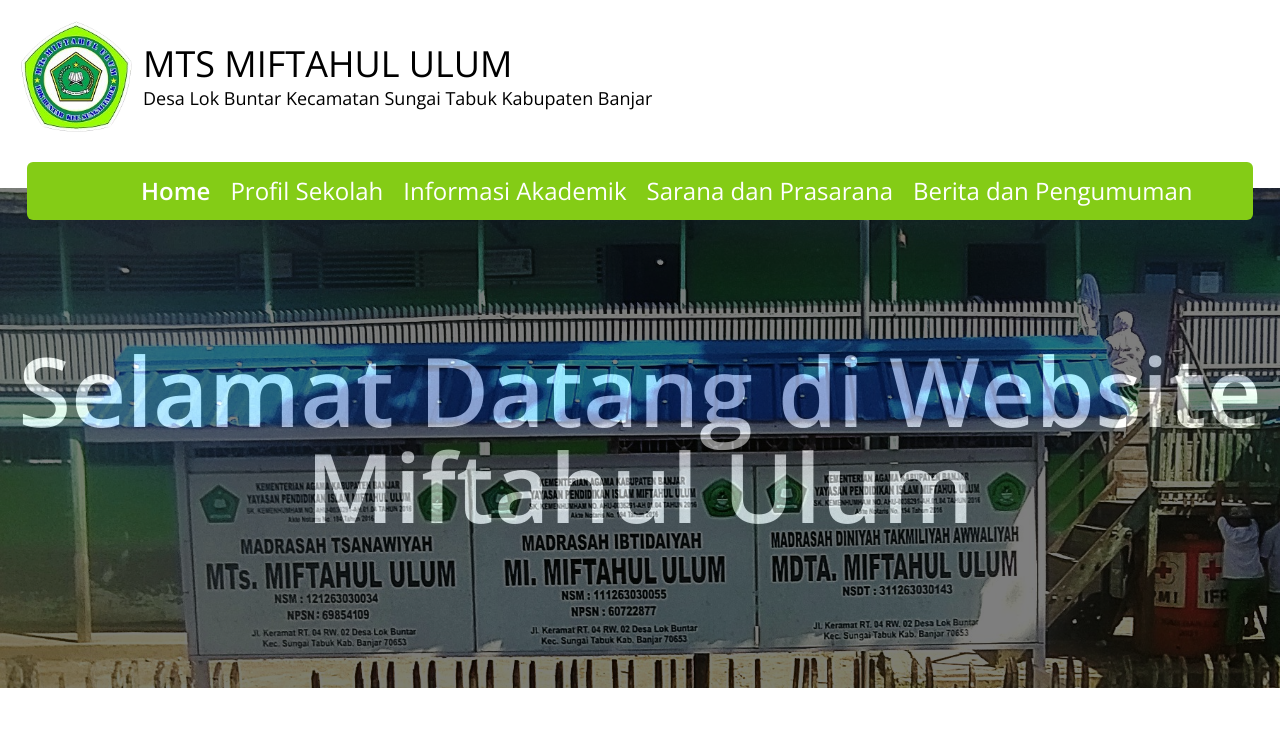
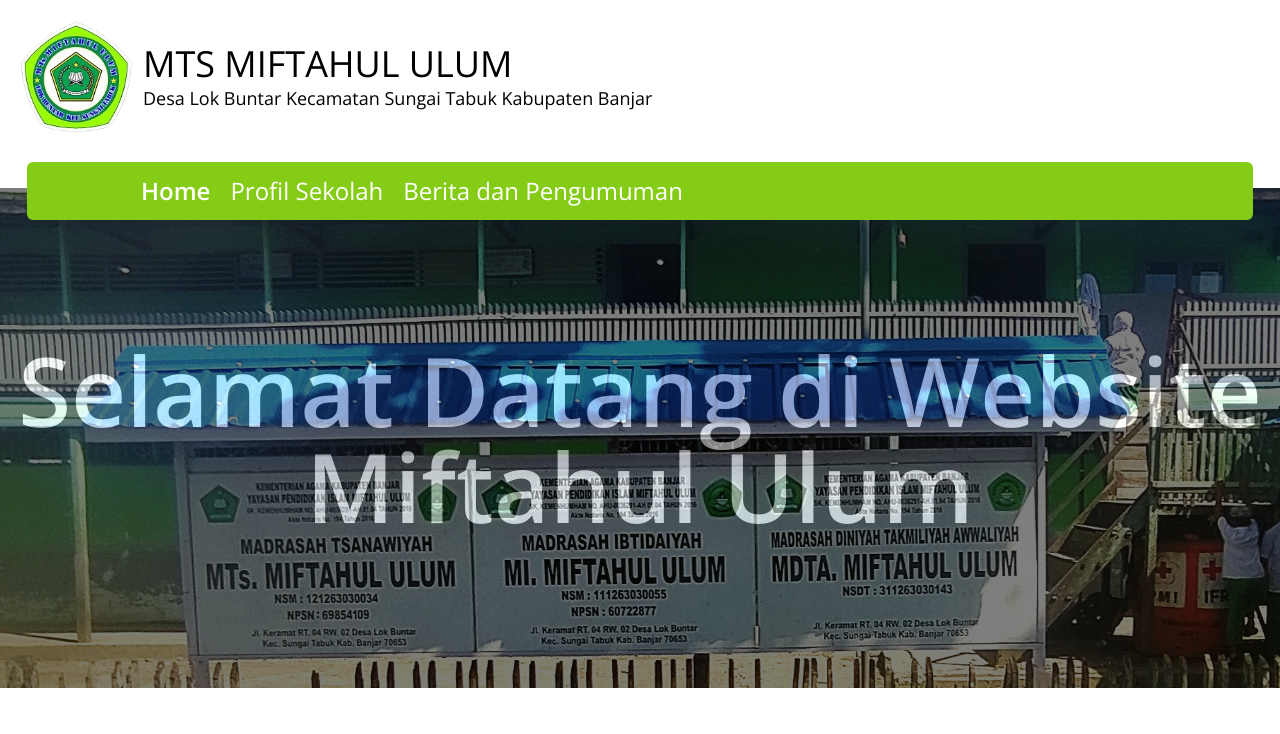
Before and after one commit to MuhRandy/mts-school-web, a React (Vite) app: page / in a window 1280 px wide. Shown: the top 734 px of the page. Built offline with nearby package versions, Linux system fonts and the light colour scheme.

Commit message:
modif readme and navbar

```diff
--- a/src/components/NavBar.jsx
+++ b/src/components/NavBar.jsx
@@ -44,12 +44,6 @@ function NavBar() {
         <NavLink to="/profil" className={active}>
           Profil Sekolah
         </NavLink>
-        <NavLink to="/akademik" className={active}>
-          Informasi Akademik
-        </NavLink>
-        <NavLink to="/sarana-prasarana" className={active}>
-          Sarana dan Prasarana
-        </NavLink>
         <NavLink to="/news" className={active}>
           Berita dan Pengumuman
         </NavLink>
@@ -71,12 +65,6 @@ function NavBar() {
           <NavLink to="/profil" className={active}>
             Profil Sekolah
           </NavLink>
-          <NavLink to="/akademik" className={active}>
-            Informasi Akademik
-          </NavLink>
-          <NavLink to="/sarana-prasarana" className={active}>
-            Sarana dan Prasarana
-          </NavLink>
           <NavLink to="/news" className={active}>
             Berita dan Pengumuman
           </NavLink>
```
Also changed, not shown: 1 other file (tests, documents, lock files or other folders).
